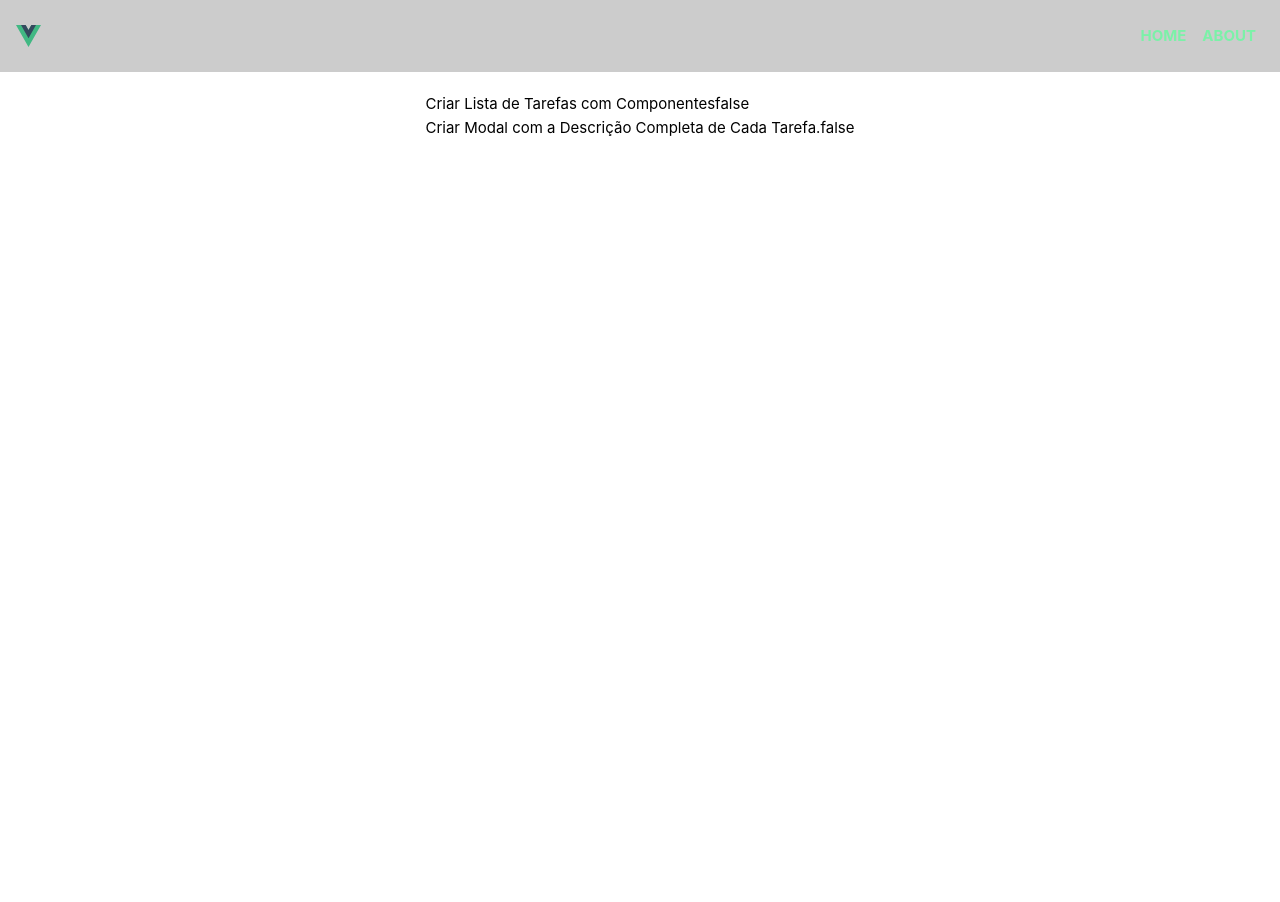
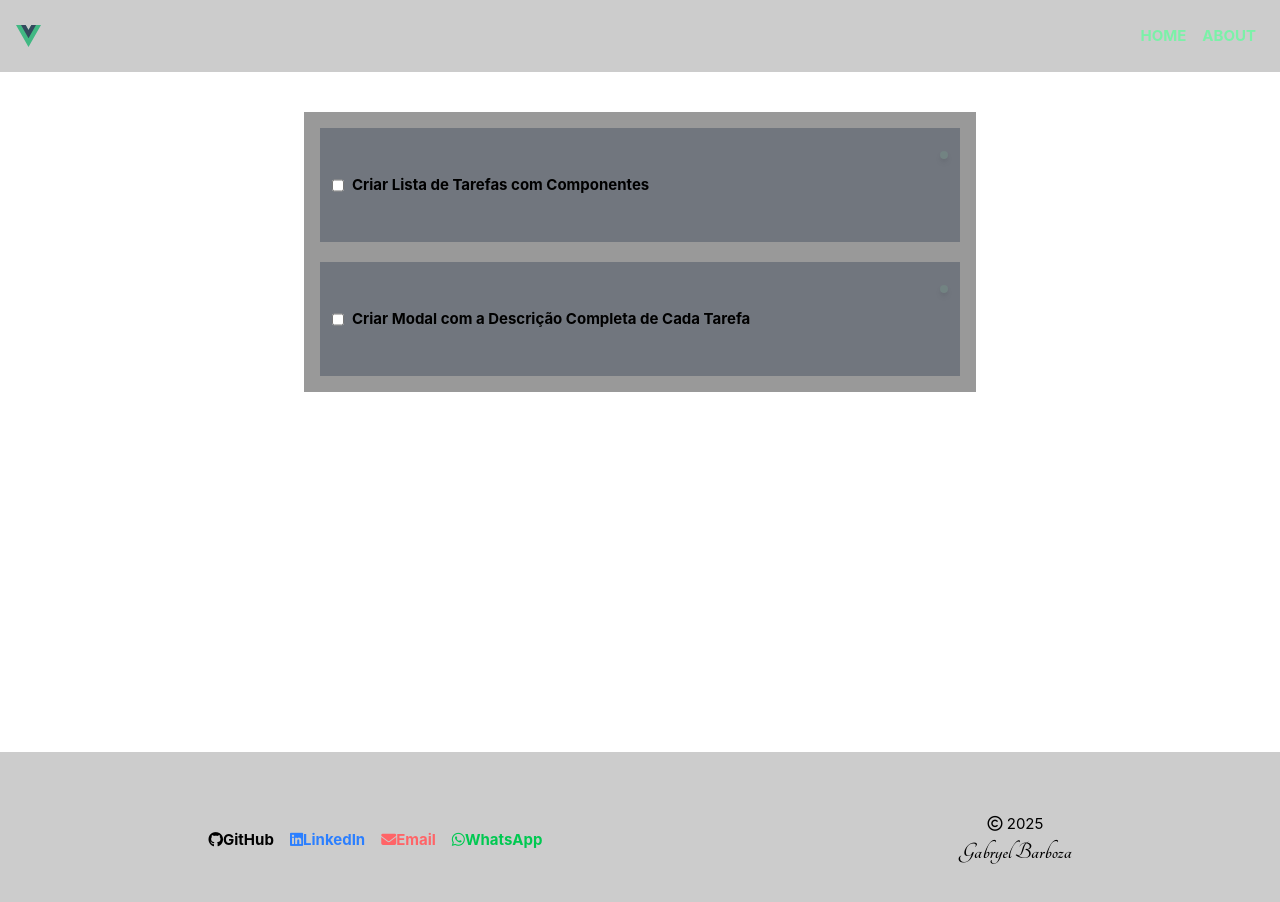
Before and after one commit to Gabryel-Barboza/vuejs_learn, a Vue app in the folder todo_list/: page / in a window 1280 px wide. Shown: the top 902 px of the page. Before the commit the page ends 800 px from the top, so only its background shows below. Built offline with nearby package versions, Linux system fonts and the light colour scheme.

Commit message:
Add main and footer components, finish home view

```diff
--- a/todo_list/src/App.vue
+++ b/todo_list/src/App.vue
@@ -1,13 +1,15 @@
 <script lang="ts">
 import { RouterView } from 'vue-router';
 import NavBar from '@/components/header/NavBar.vue';
+import FooterBar from '@/components/footer/FooterBar.vue';
 
 export default {
   components: {
     NavBar,
+    FooterBar,
   },
   setup() {
-    return { RouterView, NavBar };
+    return { RouterView };
   },
 };
 </script>
@@ -17,7 +19,12 @@ export default {
   <header class="max-h-48 mb-5">
     <NavBar class="flex flex-0 flex-wrap justify-between items-center p-4 bg-black/20" />
   </header>
-  <RouterView />
+  <main class="h-[80vh] mt-10">
+    <RouterView />
+  </main>
+  <footer>
+    <FooterBar />
+  </footer>
 </template>
 
 <style scoped></style>
--- a/todo_list/src/assets/base.css
+++ b/todo_list/src/assets/base.css
@@ -1,5 +1,5 @@
 body {
-  min-height: 100vh;
+  width: 100vw;
   color: #000;
   line-height: 1.6;
   font-family: Inter, -apple-system, BlinkMacSystemFont, 'Segoe UI', Roboto, Oxygen, Ubuntu,
--- a/todo_list/src/assets/main.css
+++ b/todo_list/src/assets/main.css
@@ -1,2 +1,7 @@
+@import url('https://fonts.googleapis.com/css2?family=Tangerine:wght@400;700&display=swap');
 @import './base.css';
 @import 'tailwindcss';
+
+@theme {
+  --font-display: "Tangerine", cursive;
+}
--- /dev/null
+++ b/todo_list/src/components/footer/ContactInformation.vue
@@ -0,0 +1,14 @@
+<template>
+  <div>
+    <ul class="sm:inline-flex sm:gap-4">
+      <li><slot name="contact1"></slot></li>
+      <li><slot name="contact2"></slot></li>
+      <li><slot name="contact3"></slot></li>
+      <li><slot name="contact4"></slot></li>
+    </ul>
+  </div>
+</template>
+<script lang="ts">
+export default {};
+</script>
+<style></style>
--- /dev/null
+++ b/todo_list/src/components/footer/FooterBar.vue
@@ -0,0 +1,62 @@
+<template>
+  <div class="flex justify-around items-center h-[22vh] bg-black/20">
+    <ContactInformation class="font-bold">
+      <template v-slot:contact1>
+        <div :class="githubClass">
+          <i class="fa-brands fa-github"></i>
+          <a :href="github">GitHub</a>
+        </div>
+      </template>
+      <template v-slot:contact2>
+        <div :class="linkedinClass">
+          <i class="fa-brands fa-linkedin"></i>
+          <a :href="linkedin">LinkedIn</a>
+        </div>
+      </template>
+      <template v-slot:contact3>
+        <div :class="emailClass">
+          <i class="fa-solid fa-envelope"></i>
+          <a :href="email">Email</a>
+        </div>
+      </template>
+      <template v-slot:contact4>
+        <div :class="whatsappClass">
+          <i class="fa-brands fa-whatsapp"></i>
+          <a :href="whatsapp">WhatsApp</a>
+        </div>
+      </template>
+    </ContactInformation>
+    <SignatureBar />
+  </div>
+</template>
+<script lang="ts">
+import ContactInformation from '@/components/footer/ContactInformation.vue';
+import SignatureBar from '@/components/footer/SignatureBar.vue';
+import { ref } from 'vue';
+export default {
+  components: { ContactInformation, SignatureBar },
+  setup() {
+    const githubClass = ref('text-black hover:text-white');
+    const linkedinClass = ref('text-blue-500 hover:text-white before:content-[]');
+    const emailClass = ref('text-red-400 hover:text-white before:content-[]');
+    const whatsappClass = ref('text-green-500 hover:text-white before:content-[]');
+
+    const github = 'https://github.com/Gabryel-Barboza';
+    const linkedin = 'https://www.linkedin.com/in/gabryel-barboza-nunes-35a9a6311/';
+    const email = 'mailto:gabryelbuildbarboza@gmail.com';
+    const whatsapp = '#';
+
+    return {
+      githubClass,
+      linkedinClass,
+      emailClass,
+      whatsappClass,
+      email,
+      github,
+      linkedin,
+      whatsapp,
+    };
+  },
+};
+</script>
+<style></style>
--- /dev/null
+++ b/todo_list/src/components/footer/SignatureBar.vue
@@ -0,0 +1,10 @@
+<template>
+  <ol>
+    <li class="text-center"><i class="fa-regular fa-copyright"></i> 2025</li>
+    <li class="font-display font-bold text-2xl hover:underline"><a href="#">Gabryel Barboza</a></li>
+  </ol>
+</template>
+<script lang="ts">
+export default {};
+</script>
+<style></style>
--- a/todo_list/src/components/main/TaskList.vue
+++ b/todo_list/src/components/main/TaskList.vue
@@ -1,12 +1,6 @@
 <template>
-  <div>
-    <TodoTask
-      v-for="(task, index) in counterStore.tasks"
-      :key="index"
-      :title="task.title"
-      :completion-date="task.completionDate"
-      :is-finished="task.isFinished"
-    />
+  <div class="w-full max-w-2xl p-4 flex flex-col gap-5 bg-black/40">
+    <TodoTask v-for="(task, index) in counterStore.tasks" :key="index" :task="task" />
   </div>
 </template>
 <script setup lang="ts">
--- a/todo_list/src/components/main/TodoTask.vue
+++ b/todo_list/src/components/main/TodoTask.vue
@@ -1,15 +1,58 @@
 <template>
-  <div>
-    <span>{{ title }}</span>
-    <span>{{ completionDate }}</span>
-    <span>{{ isFinished }}</span>
+  <div class="p-3 bg-gray-600/50 todo-container">
+    <input class="mr-2 accent-green-300 container-input" type="checkbox" v-model="taskFinished" />
+    <span class="font-bold container-title">{{ title }}</span>
+    <span class="container-date p-1 ml-2 rounded-md shadow-md bg-green-300/10">{{
+      completionDate
+    }}</span>
   </div>
 </template>
-<script setup lang="ts">
-defineProps({
-  title: String,
-  completionDate: String,
-  isFinished: Boolean,
-});
+
+<script lang="ts">
+import { ref, computed } from 'vue';
+
+export default {
+  props: {
+    task: { type: Object, required: true },
+  },
+  setup(props) {
+    const title = ref(props.task.title);
+    const taskFinished = ref(props.task.isFinished);
+
+    const completionDate = computed(() => {
+      return taskFinished.value ? new Date().toLocaleDateString() : '';
+    });
+
+    return { title, completionDate, taskFinished };
+  },
+};
 </script>
-<style></style>
+
+<style scoped>
+.todo-container {
+  display: flex;
+  align-items: center;
+}
+
+.container-title {
+  width: 90%;
+}
+
+@media screen and (min-width: 500px) {
+  .todo-container {
+    display: grid;
+    grid-template-columns: 20px 1fr max-content;
+    grid-template-rows: repeat(2, minmax(30px, max-content)) 30px;
+  }
+
+  .container-input {
+    grid-row-start: 2;
+  }
+  .container-title {
+    grid-row-start: 2;
+  }
+  .container-date {
+    grid-column-start: 3;
+  }
+}
+</style>
--- a/todo_list/src/stores/counter.ts
+++ b/todo_list/src/stores/counter.ts
@@ -13,7 +13,7 @@ export const useCounterStore = defineStore('counter', () => {
       isFinished: false,
     },
     {
-      title: 'Criar Modal com a Descrição Completa de Cada Tarefa.',
+      title: 'Criar Modal com a Descrição Completa de Cada Tarefa',
       description: `
       Faça uma página ou modal para abrir a tarefa e mostrar todos os seus dados.
       `,
--- a/todo_list/src/views/HomeView.vue
+++ b/todo_list/src/views/HomeView.vue
@@ -3,9 +3,9 @@ import TaskList from '@/components/main/TaskList.vue';
 </script>
 
 <template>
-  <main class="w-9/10 mx-auto flex justify-center items-center">
+  <section class="w-9/10 mx-auto flex justify-center items-center">
     <TaskList />
-  </main>
+  </section>
 </template>
 
 <style scoped></style>
```
